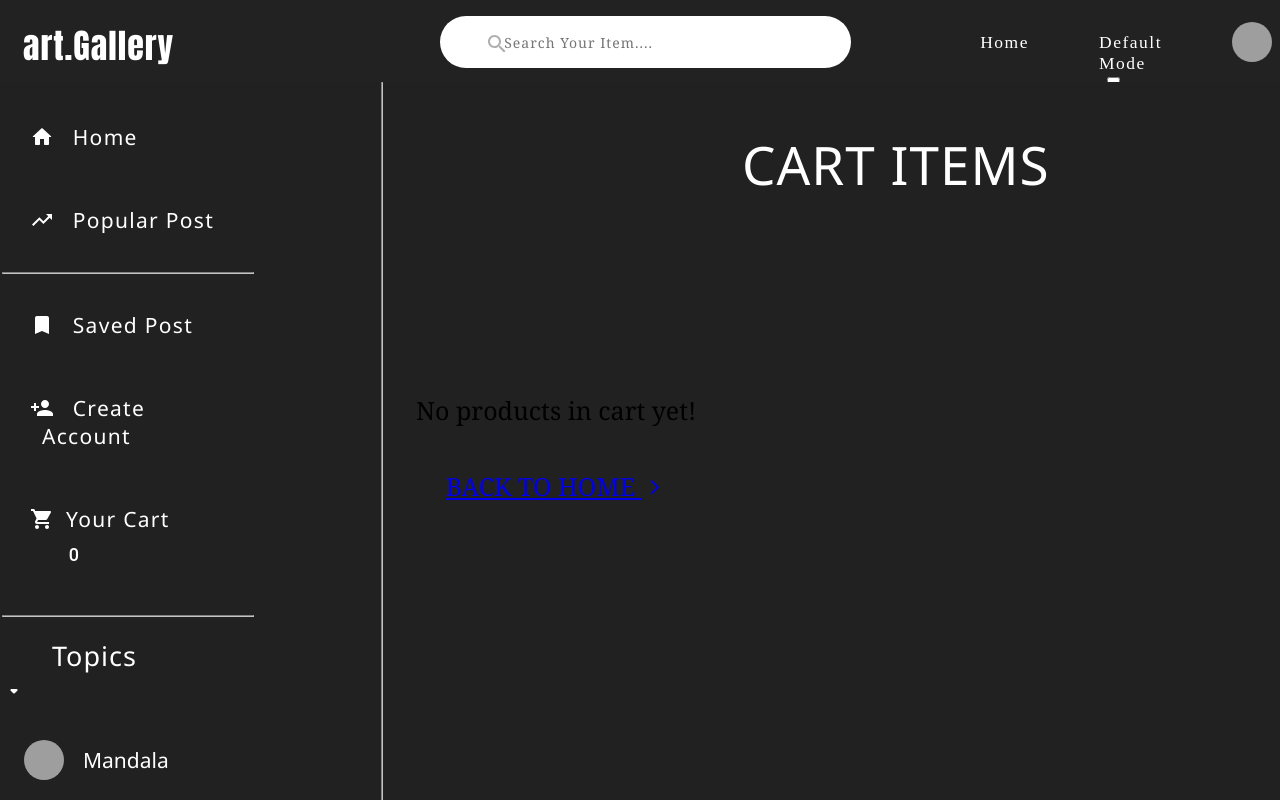
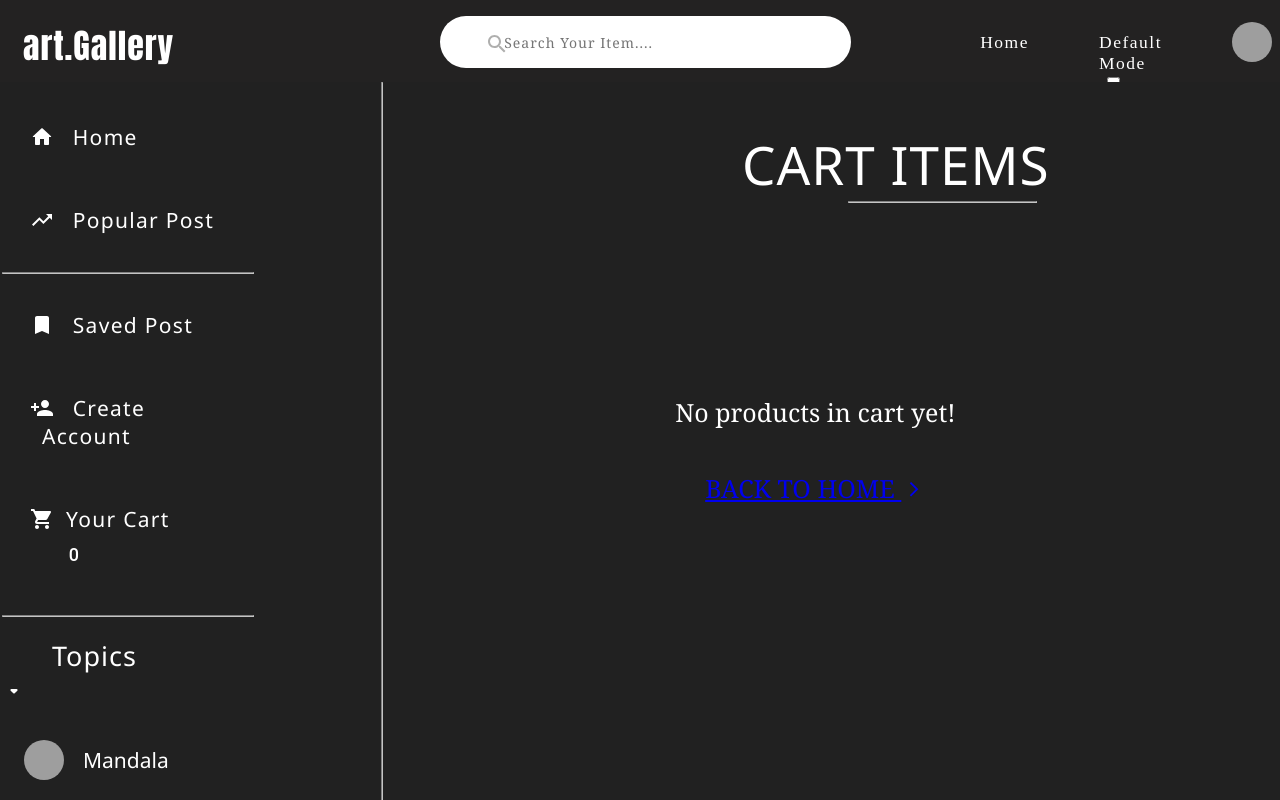
Before and after one commit to Pragyani/art-gallery, a React (Create React App) app: page /add-to-cart in a window 1280 px wide. Built offline with nearby package versions, Linux system fonts and the light colour scheme; grey boxes are pictures that could not be loaded.

Commit message:
add : className to <p/> tag

```diff
--- a/src/pages/CARTPAGE/CartPage.jsx
+++ b/src/pages/CARTPAGE/CartPage.jsx
@@ -26,9 +26,9 @@ const CartPage = () => {
         <div className="cart-products-container">
             <SideBar /> <hr className="cartpage-hr"/>
             <div className="cart-products-list">
-                <h1>CART ITEMS</h1>
+                <h1>CART ITEMS <hr className="cart-healine-hr"/></h1>
                 {cartProducts.length === 0 ? (
-                    <p>No products in cart yet! <br /> <span><Link to={'/'}>BACK TO HOME <ArrowForwardIosIcon className="arr" /></Link></span></p>
+                    <p className="home-cl-pge">No products in cart yet! <br /> <span><Link to={'/'}>BACK TO HOME <ArrowForwardIosIcon className="arr" /></Link></span></p>
                 ) : (
                     cartProducts.map((product) => (
                         <div className="fluid-post" key={product.id}>
--- a/src/pages/SavedPost/SavedPost.jsx
+++ b/src/pages/SavedPost/SavedPost.jsx
@@ -19,7 +19,7 @@ const SavedProducts = () => {
                 <h1>Saved Products  <hr className="saved-headline-hr" /></h1>
                 <div className="saved-products-list">
                     {savedProducts.length === 0 ? (
-                        <p>No products saved yet! <br /> <span><Link to={'/'}>BACK TO HOME <ArrowForwardIosIcon className="arr" /></Link></span></p>
+                        <p className="home-cl-pge">No products saved yet! <br /> <span><Link to={'/'}>BACK TO HOME <ArrowForwardIosIcon className="arr" /></Link></span></p>
 
                     ) : (
                         savedProducts.map((product) => (
```
